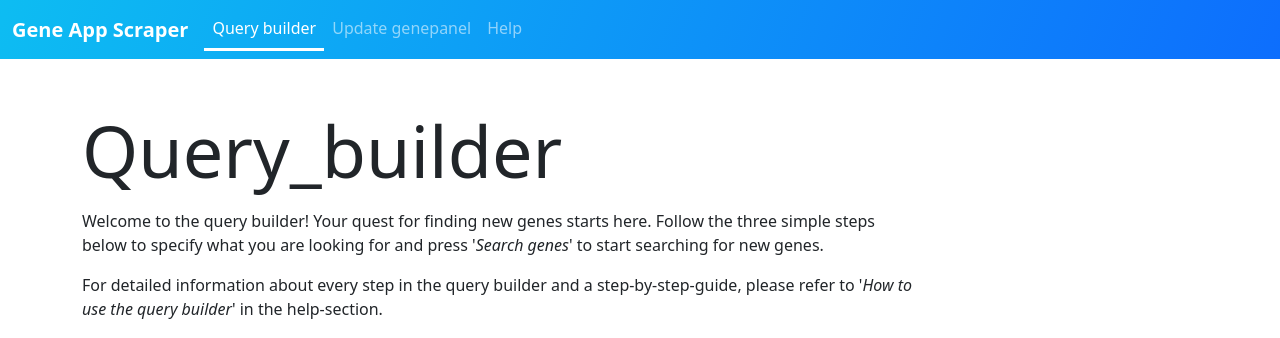
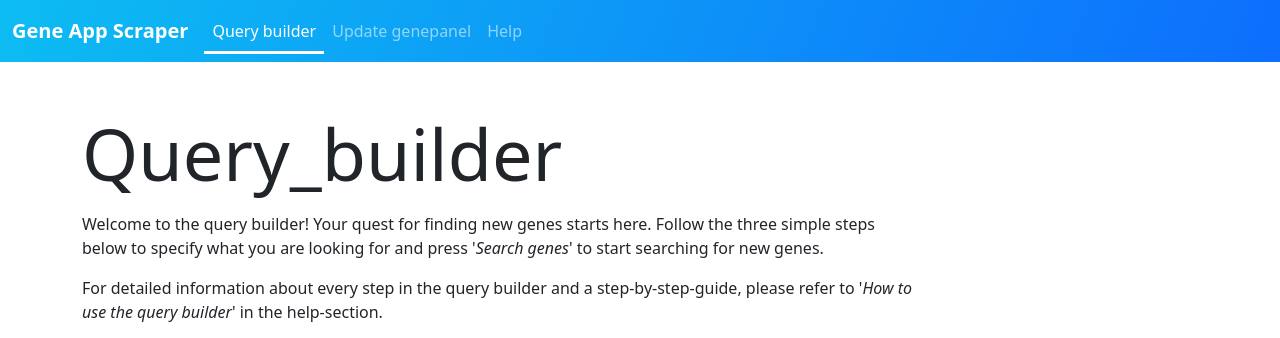
Before and after one commit to MaxNollet/j2_blk4_eindopdracht_flask, a Flask app: page /query_builder in a window 1280 px wide. Shown: the top 338 px of the page. Run offline with Flask 2, Linux system fonts and the light colour scheme; parts of the project's set-up code (start-up, migrations or seed data) failed here and were passed over; some libraries are stand-ins or nearby versions.

Commit message:
Inconsistentie verwijderd in de navigatiebalk; wanneer er geen element is geselecteerd is de hoogte van de navbar anders dan dat er wel een element is geselecteerd, dit is opgelost

```diff
--- a/gaps/static/css/styles.css
+++ b/gaps/static/css/styles.css
@@ -32,6 +32,13 @@
   color: var(--bs-gray-dark);
 }
 
+.nav-link {
+  border-top-style: solid;
+  border-bottom-style: solid;
+  border-top-color: transparent;
+  border-bottom-color: transparent;
+}
+
 .active {
-  border-bottom-style: solid;
+  border-bottom-color: initial;
 }
```
